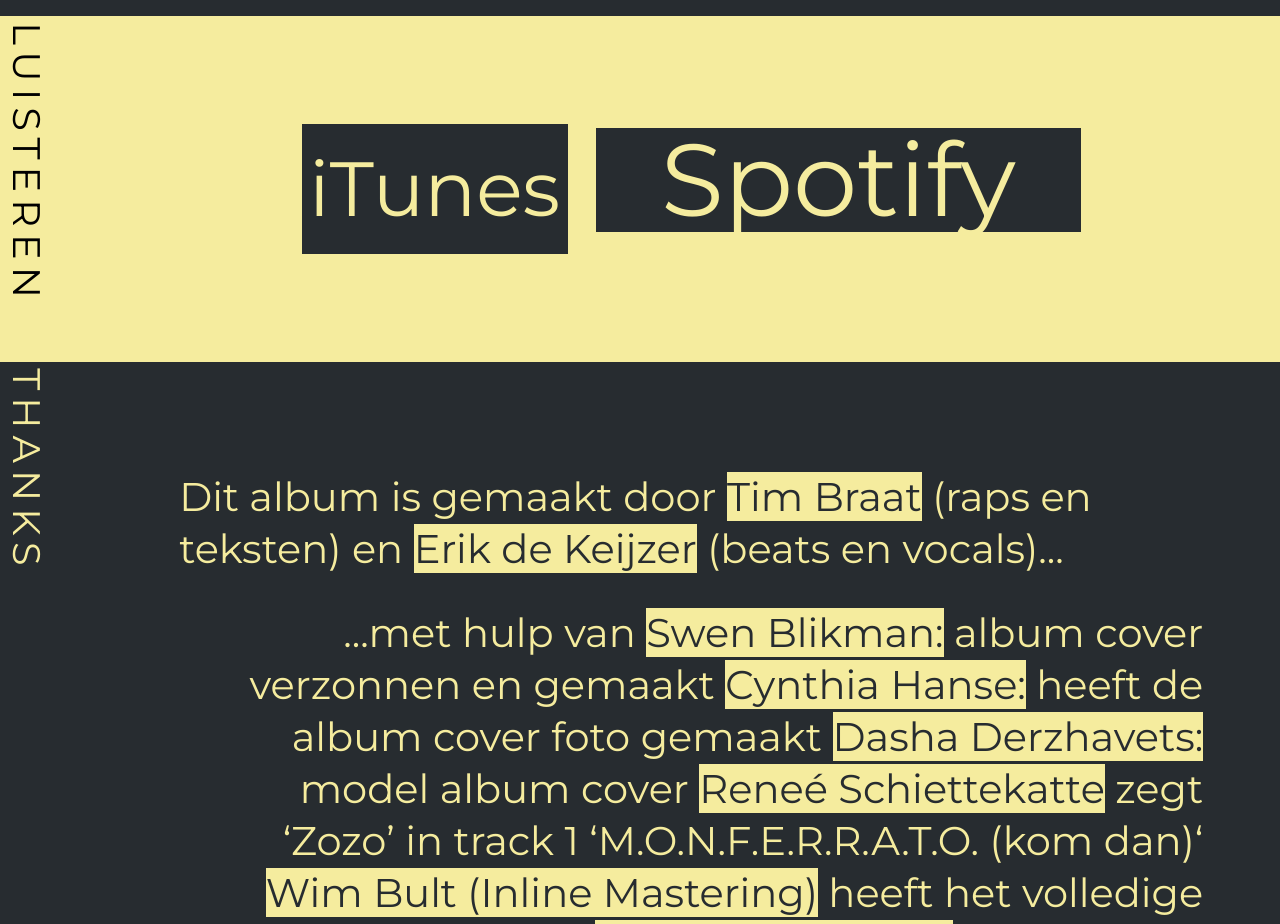
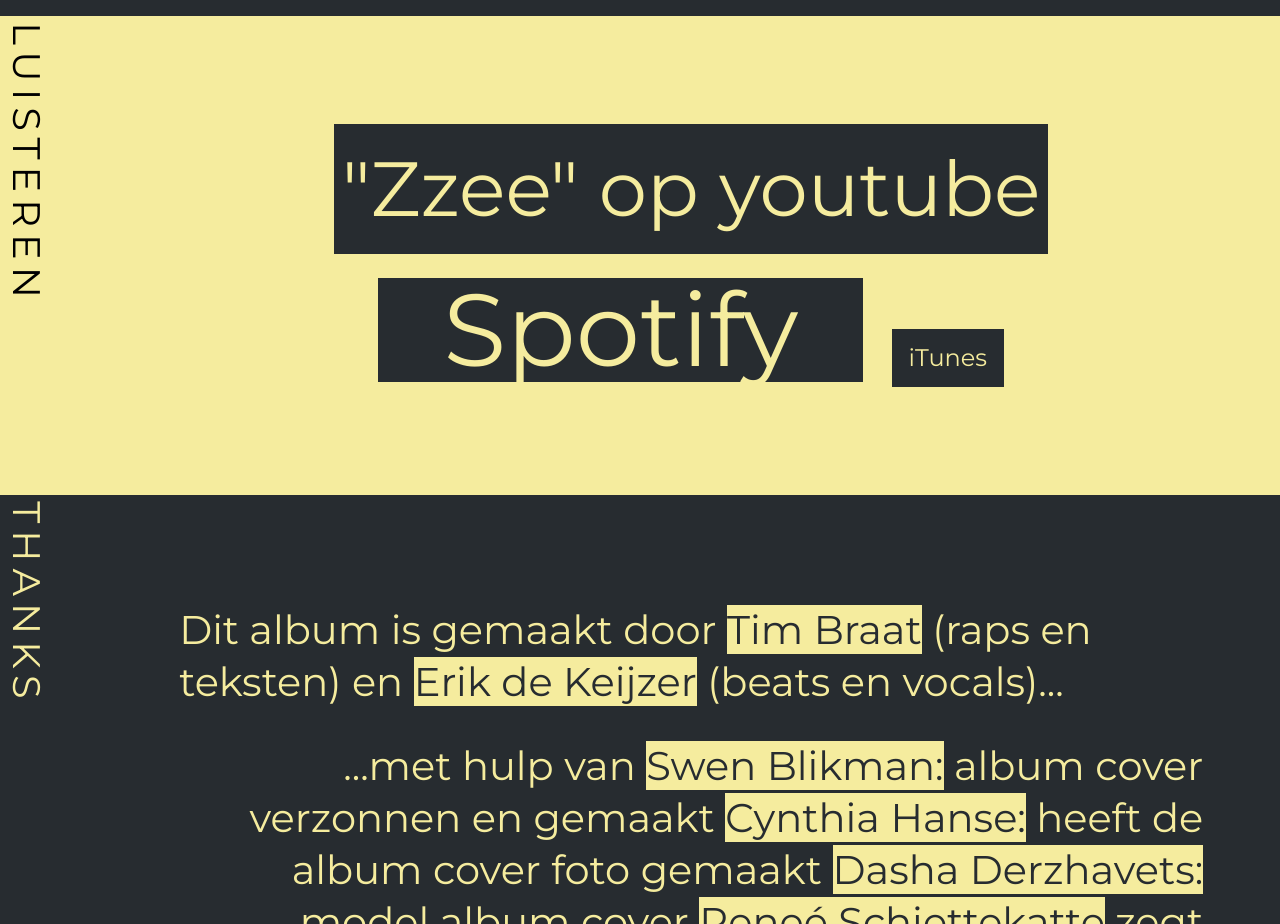
Before and after one commit to ZwaarContrast/monferrato, a website: page public_html/index.html in a window 1280 px wide. Shown: the part 2880-3804 px from the top of the page. Drawn offline with Linux system fonts and the light colour scheme.

Commit message:
Added links to youtube and iTunes.

```diff
--- a/public_html/index.html
+++ b/public_html/index.html
@@ -76,7 +76,10 @@
 		 		<a href="https://open.spotify.com/album/4yRhiLEgu4xsP8anOCcVJP" target="_blank" class="listen-list-link">Spotify</a>
 		 	</li>
 		 	<li class="listen-list-item">
-		 		<a href="" class="listen-list-link">iTunes</a>
+		 		<a href="https://itunes.apple.com/nl/album/het-is-gelukkig-niks-geworden/id1112469221" target="_blank" class="listen-list-link">iTunes</a>
+		 	</li>
+		 	<li class="listen-list-item">
+		 		<a href="https://www.youtube.com/watch?v=qKZTZ2UgZ8o" target="_blank" class="listen-list-link">"Zzee" op youtube</a>
 		 	</li>
 		 </ul>
 
```
